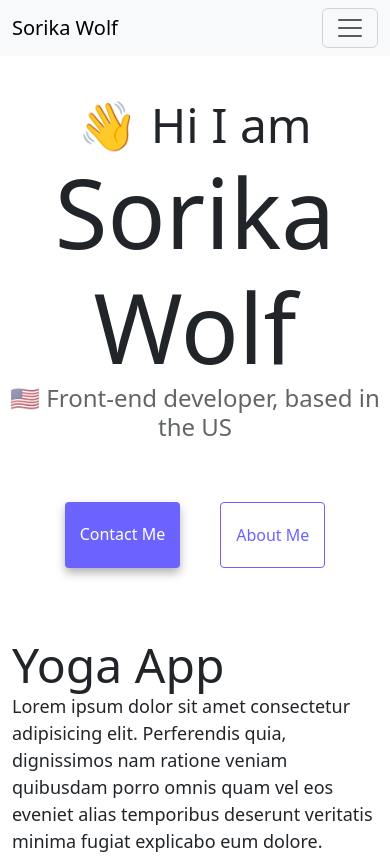
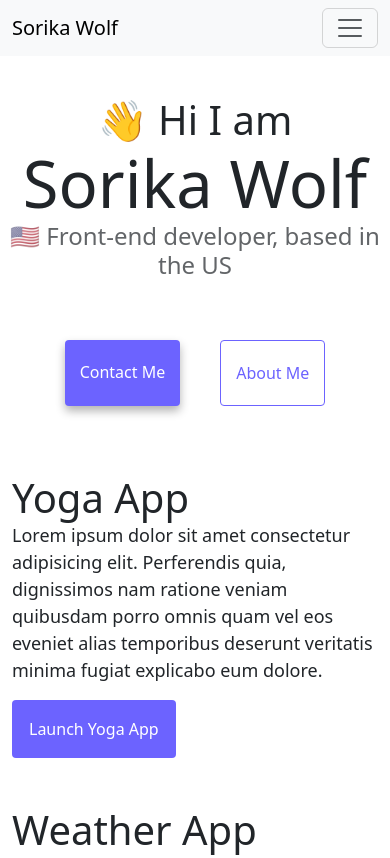
Before and after one commit to sorikawolf/Responsive-Homework-Week-3, a website: page index.html in a window 390 px wide. Shown: the top 858 px of the page. Drawn offline with nearby package versions, Linux system fonts and the light colour scheme.

Commit message:
Decreased font-sizes of h1 and h2 titles for phone screens

```diff
--- a/style.css
+++ b/style.css
@@ -94,3 +94,12 @@ p {
   background-color: var(--primary-color);
   color: blue;
 }
+
+@media (max-width: 576px) {
+  h1 {
+    font-size: 65px;
+  }
+  h2 {
+    font-size: 40px;
+  }
+}
```
